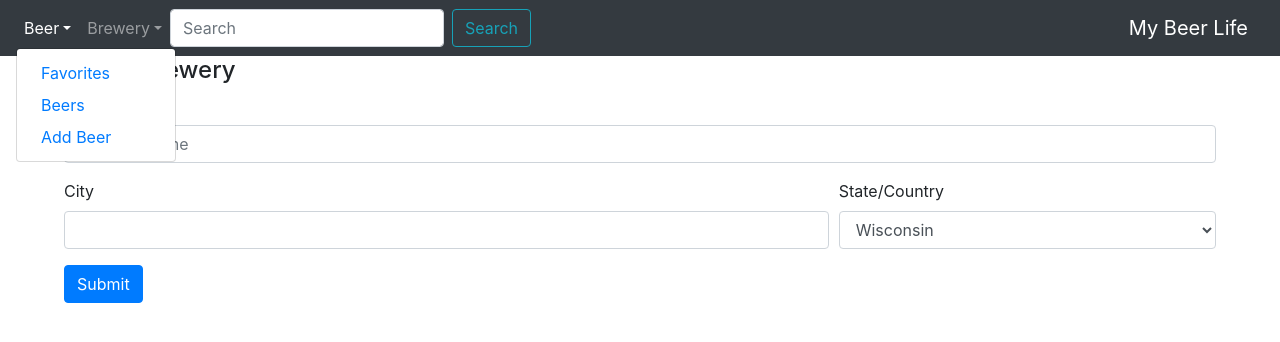
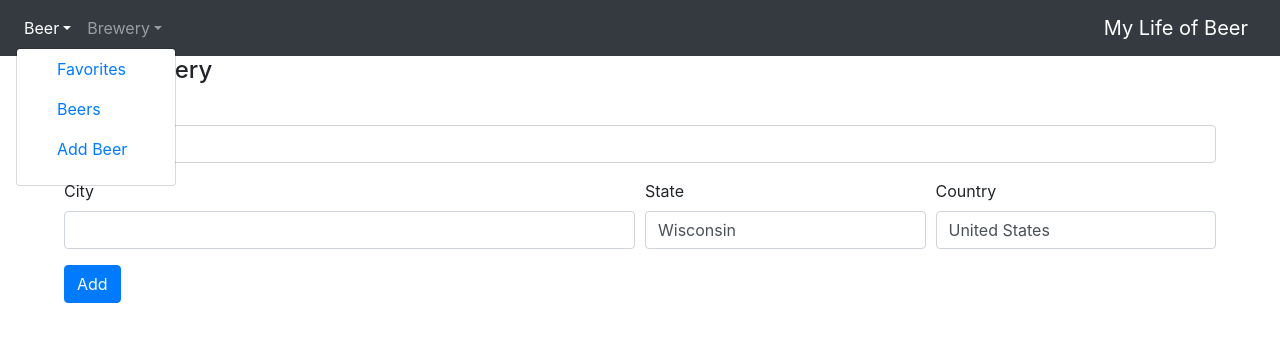
Before and after one commit to breity55/LifeOfBeer, a React (Create React App) app: page /Brewery/Add in a window 1280 px wide. Both pictures are taken after a click on the button "Beer". Shown: the top 342 px of the page. Built offline with nearby package versions, Linux system fonts and the light colour scheme.

Commit message:
created more components

```diff
--- a/src/App.js
+++ b/src/App.js
@@ -3,6 +3,7 @@ import { Switch, Route } from 'react-router-dom';
 
 import Header from './components/header';
 import AddBrewery from './components/add-brewery';
+import AddBeer from './components/add-beer';
 
 class App extends Component {
   render() {
@@ -12,6 +13,7 @@ class App extends Component {
         <main className='app-main-container'>
           <Switch>
             <Route path='/Brewery/Add' component={AddBrewery} />
+            <Route path='/Beer/Add' component={AddBeer} />
           </Switch>
         </main>
       </div>
--- /dev/null
+++ b/src/components/add-beer.js
@@ -0,0 +1,65 @@
+import React, { Component } from 'react';
+import { Form, Col, Button } from 'react-bootstrap';
+
+class AddBeer extends Component {
+    constructor(props) {
+        super(props);
+        this.state = {
+            beerName: '', beerStyle: '', beerBrewery: null, beerNotes: ''
+        };
+
+        this.handleChange = this.handleChange.bind(this);
+    }
+
+    handleChange(evt) {
+        this.setState({
+            [evt.target.name]: evt.target.value
+        });
+    }
+
+    render() {
+        return (
+            <Form className="add-brewery">
+                <h4>Add Beer</h4>
+                <Form.Group as={Col} controlId="add-beer-brewery">
+                    <Form.Label>Brewery</Form.Label>
+                    <Form.Control as="select">
+                        <option>Choose...</option>
+                        <option>...</option>
+                    </Form.Control>
+                </Form.Group>
+                <Form.Group controlId="add-beer-name">
+                    <Form.Label>Name</Form.Label>
+                    <Form.Control
+                        type="text"
+                        name="beerName"
+                        value={this.state.beerName}
+                        onChange={this.handleChange} />
+                </Form.Group>
+
+                <Form.Group controlId="add-beer-style">
+                    <Form.Label>Style</Form.Label>
+                    <Form.Control
+                        type="text"
+                        name="beerStyle"
+                        value={this.state.beerStyle}
+                        onChange={this.handleChange} />
+                </Form.Group>
+
+                <Form.Group controlId="add-brewery-notes">
+                    <Form.Label>Notes</Form.Label>
+                    <Form.Control as="textarea" rows="3"
+                        name="beerNotes"
+                        value={this.state.beerNotes}
+                        onChange={this.handleChange} />
+                </Form.Group>
+
+                <Button variant="primary" type="submit">
+                    Add
+                </Button>
+            </Form >
+        );
+    }
+}
+
+export default AddBeer;
--- a/src/components/add-brewery.js
+++ b/src/components/add-brewery.js
@@ -2,34 +2,66 @@ import React, { Component } from 'react';
 import { Form, Col, Button } from 'react-bootstrap';
 
 class AddBrewery extends Component {
+    constructor(props) {
+        super(props);
+        this.state = {
+            name: '', city: '', state: 'Wisconsin', country: 'United States'
+        };
+
+        this.handleChange = this.handleChange.bind(this);
+    }
+
+    handleChange(evt) {
+        this.setState({
+            [evt.target.name]: evt.target.value
+        });
+    }
+
     render() {
         return (
             <Form className="add-brewery">
-                <h4>Add A Brewery</h4>
+                <h4>Add Brewery</h4>
                 <Form.Group controlId="add-brewery-name">
                     <Form.Label>Name</Form.Label>
-                    <Form.Control placeholder="Brewery Name" />
+                    <Form.Control
+                        type="text"
+                        name="name"
+                        value={this.state.name}
+                        onChange={this.handleChange} />
                 </Form.Group>
 
                 <Form.Row>
-                    <Form.Group as={Col} md="8" controlId="add-brewery-city">
+                    <Form.Group as={Col} md="6" controlId="add-brewery-city">
                         <Form.Label>City</Form.Label>
-                        <Form.Control />
+                        <Form.Control
+                            type="text"
+                            name="city"
+                            value={this.state.city}
+                            onChange={this.handleChange} />
                     </Form.Group>
 
-                    <Form.Group as={Col} md="4" controlId="add-brewery-state">
-                        <Form.Label>State/Country</Form.Label>
-                        <Form.Control as="select">
-                            <option>Wisconsin</option>
-                            <option>Ireland</option>
-                        </Form.Control>
+                    <Form.Group as={Col} md="3" controlId="add-brewery-state">
+                        <Form.Label>State</Form.Label>
+                        <Form.Control
+                            type="text"
+                            name="state"
+                            value={this.state.state}
+                            onChange={this.handleChange} />
+                    </Form.Group>
+                    <Form.Group as={Col} md="3" controlId="add-brewery-country">
+                        <Form.Label>Country</Form.Label>
+                        <Form.Control
+                            type="text"
+                            name="country"
+                            value={this.state.country}
+                            onChange={this.handleChange} />
                     </Form.Group>
                 </Form.Row>
 
                 <Button variant="primary" type="submit">
-                    Submit
+                    Add
                 </Button>
-            </Form>
+            </Form >
         );
     }
 }
--- a/src/components/header.js
+++ b/src/components/header.js
@@ -1,5 +1,5 @@
 import React, { Component } from 'react';
-import { Navbar, Nav, NavDropdown, Form, FormControl, Button } from 'react-bootstrap'
+import { Navbar, Nav, NavDropdown } from 'react-bootstrap'
 import { Link } from 'react-router-dom';
 
 export default class Header extends Component {
@@ -10,26 +10,26 @@ export default class Header extends Component {
                 <Navbar.Collapse id="responsive-navbar-nav">
                     <Nav className="nav">
                         <NavDropdown title="Beer" id="collasible-nav-dropdown">
-                            <NavDropdown.Item><Link to="/Beer/Favorites">Favorites</Link></NavDropdown.Item>
-                            <NavDropdown.Item><Link to="/Beer">Beers</Link></NavDropdown.Item>
-                            <NavDropdown.Item><Link to="/Beer/Add">Add Beer</Link></NavDropdown.Item>
+                            <ul><Link to="/Beer/Favorites">Favorites</Link></ul>
+                            <ul><Link to="/Beer">Beers</Link></ul>
+                            <ul><Link to="/Beer/Add">Add Beer</Link></ul>
                         </NavDropdown>
 
                         <NavDropdown title="Brewery" id="collasible-nav-dropdown">
-                            <NavDropdown.Item><Link to="/Brewery">Breweries</Link></NavDropdown.Item>
-                            <NavDropdown.Item><Link to="/Brewery/Add">Add Brewery</Link></NavDropdown.Item>
-                            <NavDropdown.Divider />
+                            <ul><Link to="/Brewery">Breweries</Link></ul>
+                            <ul><Link to="/Brewery/Add">Add Brewery</Link></ul>
+                            {/* <NavDropdown.Divider />
                             <NavDropdown.Item><Link to="/Tour">Tours</Link></NavDropdown.Item>
-                            <NavDropdown.Item><Link to="/Tour/Add">Add Tour</Link></NavDropdown.Item>
+                            <NavDropdown.Item><Link to="/Tour/Add">Add Tour</Link></NavDropdown.Item> */}
                         </NavDropdown>
 
-                        <Form inline>
+                        {/* <Form inline>
                             <FormControl type="text" placeholder="Search" className="mr-sm-2" />
                             <Button variant="outline-info">Search</Button>
-                        </Form>
+                        </Form> */}
                     </Nav>
                 </Navbar.Collapse>
-                <Navbar.Brand href="/">My Beer Life</Navbar.Brand>
+                <Navbar.Brand href="/">My Life of Beer</Navbar.Brand>
             </Navbar>
         );
     }
```
Also changed, not shown: src/styles.css (line endings or trailing spaces).
